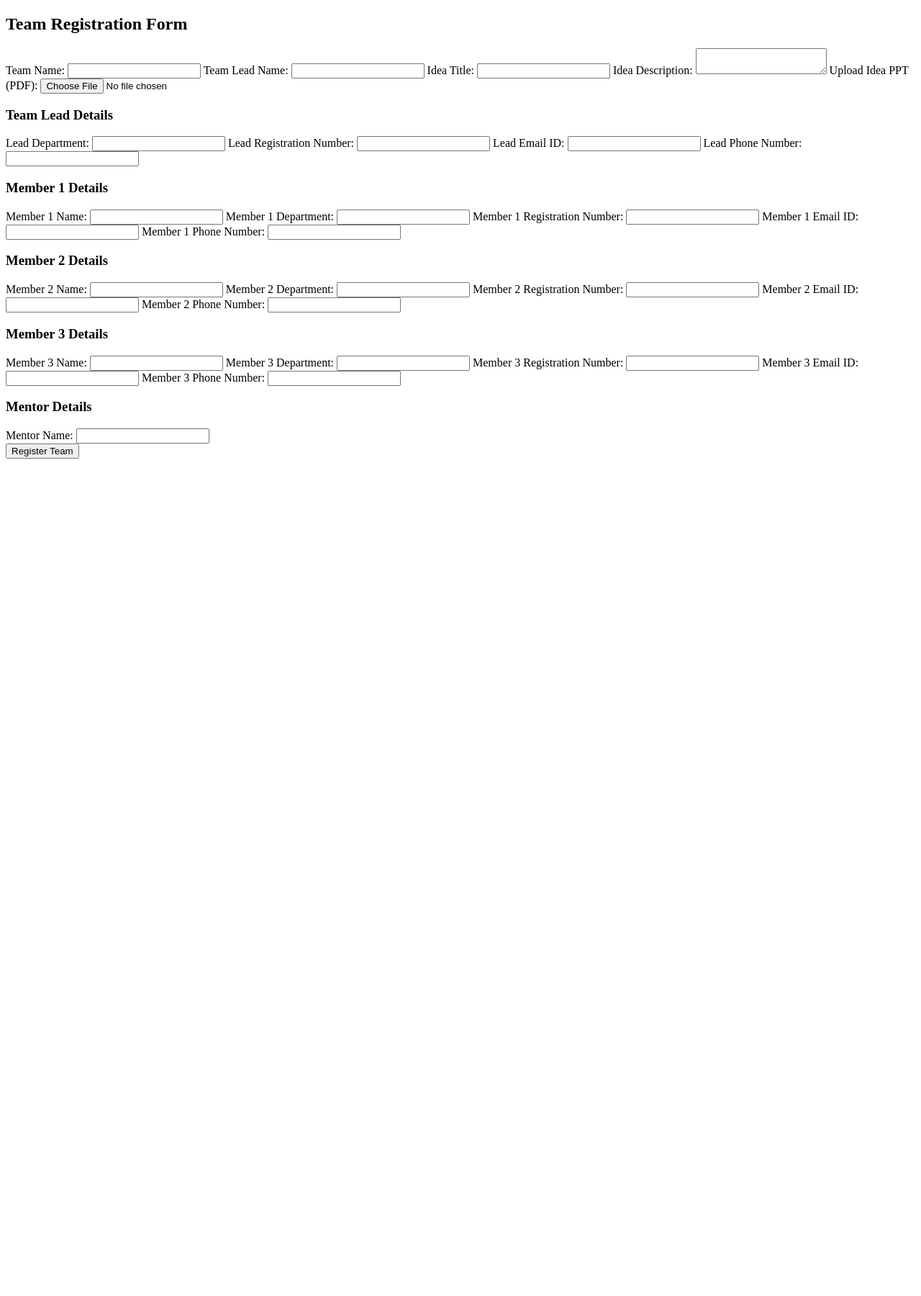
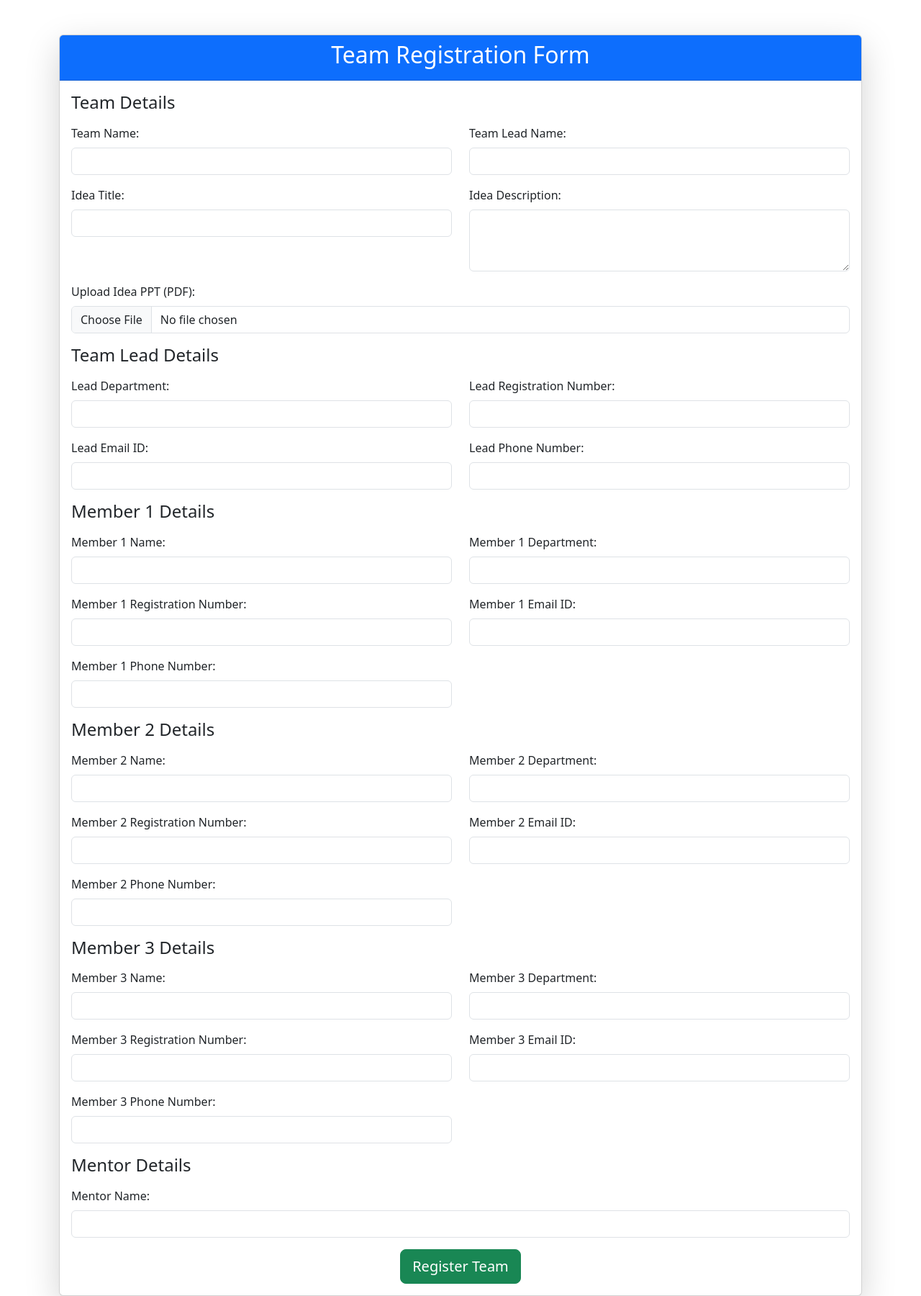
Before and after one commit to srlog/sit-backend, a Flask app: page /register_event in a window 1280 px wide. Shown: the whole page at 72% size. Before the commit the page ends 637 px from the top, so only its background shows below. Run offline with Flask 3, Linux system fonts and the light colour scheme; some libraries are stand-ins or nearby versions.

Commit message:
Styling register.html

```diff
--- a/templates/register_event.html
+++ b/templates/register_event.html
@@ -5,116 +5,174 @@
     <meta http-equiv="X-UA-Compatible" content="IE=edge">
     <meta name="viewport" content="width=device-width, initial-scale=1.0">
     <title>Team Registration</title>
-
+    <!-- Bootstrap CSS -->
+    <link href="https://cdn.jsdelivr.net/npm/bootstrap@5.3.0/dist/css/bootstrap.min.css" rel="stylesheet">
 </head>
 <body>
-    <div class="container">
+    <div class="container mt-5">
+        <div class="card shadow-lg">
+            <div class="card-header text-center bg-primary text-white">
                 <h2>Team Registration Form</h2>
+            </div>
+            <div class="card-body">
                 <form action="/register_event" method="POST" enctype="multipart/form-data">
                     <!-- Hidden input for event name -->
                     <input type="hidden" name="event_name" value="sih2024">
 
-            <!-- Team details -->
-            <div class="form-section">
-                <label for="team_name">Team Name:</label>
-                <input type="text" name="team_name" required>
-
-                <label for="lead_name">Team Lead Name:</label>
-                <input type="text" name="lead_name" required>
-
-                <label for="idea_title">Idea Title:</label>
-                <input type="text" name="idea_title" required>
-
-                <label for="idea_description">Idea Description:</label>
-                <textarea name="idea_description" required></textarea>
-
-                <label for="idea_ppt">Upload Idea PPT (PDF):</label>
-                <input type="file" name="idea_ppt" accept="application/pdf" required>
+                    <!-- Team Details -->
+                    <h4 class="mb-3">Team Details</h4>
+                    <div class="row mb-3">
+                        <div class="col-md-6">
+                            <label for="team_name" class="form-label">Team Name:</label>
+                            <input type="text" class="form-control" name="team_name" required>
+                        </div>
+                        <div class="col-md-6">
+                            <label for="lead_name" class="form-label">Team Lead Name:</label>
+                            <input type="text" class="form-control" name="lead_name" required>
+                        </div>
+                    </div>
+                    <div class="row mb-3">
+                        <div class="col-md-6">
+                            <label for="idea_title" class="form-label">Idea Title:</label>
+                            <input type="text" class="form-control" name="idea_title" required>
+                        </div>
+                        <div class="col-md-6">
+                            <label for="idea_description" class="form-label">Idea Description:</label>
+                            <textarea class="form-control" name="idea_description" rows="3" required></textarea>
+                        </div>
+                    </div>
+                    <div class="mb-3">
+                        <label for="idea_ppt" class="form-label">Upload Idea PPT (PDF):</label>
+                        <input type="file" class="form-control" name="idea_ppt" accept="application/pdf" required>
                     </div>
 
                     <!-- Team Lead Details -->
-            <div class="form-section">
-                <h3>Team Lead Details</h3>
-                <label for="lead_department">Lead Department:</label>
-                <input type="text" name="lead_department" required>
-
-                <label for="lead_registerno">Lead Registration Number:</label>
-                <input type="text" name="lead_registerno" required>
-
-                <label for="lead_mailid">Lead Email ID:</label>
-                <input type="email" name="lead_mailid" required>
-
-                <label for="lead_phoneno">Lead Phone Number:</label>
-                <input type="tel" name="lead_phoneno" required>
+                    <h4 class="mb-3">Team Lead Details</h4>
+                    <div class="row mb-3">
+                        <div class="col-md-6">
+                            <label for="lead_department" class="form-label">Lead Department:</label>
+                            <input type="text" class="form-control" name="lead_department" required>
+                        </div>
+                        <div class="col-md-6">
+                            <label for="lead_registerno" class="form-label">Lead Registration Number:</label>
+                            <input type="text" class="form-control" name="lead_registerno" required>
+                        </div>
+                    </div>
+                    <div class="row mb-3">
+                        <div class="col-md-6">
+                            <label for="lead_mailid" class="form-label">Lead Email ID:</label>
+                            <input type="email" class="form-control" name="lead_mailid" required>
+                        </div>
+                        <div class="col-md-6">
+                            <label for="lead_phoneno" class="form-label">Lead Phone Number:</label>
+                            <input type="tel" class="form-control" name="lead_phoneno" required>
+                        </div>
                     </div>
 
                     <!-- Member 1 Details -->
-            <div class="form-section">
-                <h3>Member 1 Details</h3>
-                <label for="member1_name">Member 1 Name:</label>
-                <input type="text" name="member1_name" required>
-
-                <label for="member1_department">Member 1 Department:</label>
-                <input type="text" name="member1_department" required>
-
-                <label for="member1_registerno">Member 1 Registration Number:</label>
-                <input type="text" name="member1_registerno" required>
-
-                <label for="member1_mailid">Member 1 Email ID:</label>
-                <input type="email" name="member1_mailid" required>
-
-                <label for="member1_phoneno">Member 1 Phone Number:</label>
-                <input type="tel" name="member1_phoneno" required>
+                    <h4 class="mb-3">Member 1 Details</h4>
+                    <div class="row mb-3">
+                        <div class="col-md-6">
+                            <label for="member1_name" class="form-label">Member 1 Name:</label>
+                            <input type="text" class="form-control" name="member1_name" required>
+                        </div>
+                        <div class="col-md-6">
+                            <label for="member1_department" class="form-label">Member 1 Department:</label>
+                            <input type="text" class="form-control" name="member1_department" required>
+                        </div>
+                    </div>
+                    <div class="row mb-3">
+                        <div class="col-md-6">
+                            <label for="member1_registerno" class="form-label">Member 1 Registration Number:</label>
+                            <input type="text" class="form-control" name="member1_registerno" required>
+                        </div>
+                        <div class="col-md-6">
+                            <label for="member1_mailid" class="form-label">Member 1 Email ID:</label>
+                            <input type="email" class="form-control" name="member1_mailid" required>
+                        </div>
+                    </div>
+                    <div class="row mb-3">
+                        <div class="col-md-6">
+                            <label for="member1_phoneno" class="form-label">Member 1 Phone Number:</label>
+                            <input type="tel" class="form-control" name="member1_phoneno" required>
+                        </div>
                     </div>
 
                     <!-- Member 2 Details -->
-            <div class="form-section">
-                <h3>Member 2 Details</h3>
-                <label for="member2_name">Member 2 Name:</label>
-                <input type="text" name="member2_name">
-
-                <label for="member2_department">Member 2 Department:</label>
-                <input type="text" name="member2_department">
-
-                <label for="member2_registerno">Member 2 Registration Number:</label>
-                <input type="text" name="member2_registerno">
-
-                <label for="member2_mailid">Member 2 Email ID:</label>
-                <input type="email" name="member2_mailid">
-
-                <label for="member2_phoneno">Member 2 Phone Number:</label>
-                <input type="tel" name="member2_phoneno">
+                    <h4 class="mb-3">Member 2 Details</h4>
+                    <div class="row mb-3">
+                        <div class="col-md-6">
+                            <label for="member2_name" class="form-label">Member 2 Name:</label>
+                            <input type="text" class="form-control" name="member2_name">
+                        </div>
+                        <div class="col-md-6">
+                            <label for="member2_department" class="form-label">Member 2 Department:</label>
+                            <input type="text" class="form-control" name="member2_department">
+                        </div>
+                    </div>
+                    <div class="row mb-3">
+                        <div class="col-md-6">
+                            <label for="member2_registerno" class="form-label">Member 2 Registration Number:</label>
+                            <input type="text" class="form-control" name="member2_registerno">
+                        </div>
+                        <div class="col-md-6">
+                            <label for="member2_mailid" class="form-label">Member 2 Email ID:</label>
+                            <input type="email" class="form-control" name="member2_mailid">
+                        </div>
+                    </div>
+                    <div class="row mb-3">
+                        <div class="col-md-6">
+                            <label for="member2_phoneno" class="form-label">Member 2 Phone Number:</label>
+                            <input type="tel" class="form-control" name="member2_phoneno">
+                        </div>
                     </div>
 
                     <!-- Member 3 Details -->
-            <div class="form-section">
-                <h3>Member 3 Details</h3>
-                <label for="member3_name">Member 3 Name:</label>
-                <input type="text" name="member3_name">
-
-                <label for="member3_department">Member 3 Department:</label>
-                <input type="text" name="member3_department">
-
-                <label for="member3_registerno">Member 3 Registration Number:</label>
-                <input type="text" name="member3_registerno">
-
-                <label for="member3_mailid">Member 3 Email ID:</label>
-                <input type="email" name="member3_mailid">
-
-                <label for="member3_phoneno">Member 3 Phone Number:</label>
-                <input type="tel" name="member3_phoneno">
+                    <h4 class="mb-3">Member 3 Details</h4>
+                    <div class="row mb-3">
+                        <div class="col-md-6">
+                            <label for="member3_name" class="form-label">Member 3 Name:</label>
+                            <input type="text" class="form-control" name="member3_name">
+                        </div>
+                        <div class="col-md-6">
+                            <label for="member3_department" class="form-label">Member 3 Department:</label>
+                            <input type="text" class="form-control" name="member3_department">
+                        </div>
+                    </div>
+                    <div class="row mb-3">
+                        <div class="col-md-6">
+                            <label for="member3_registerno" class="form-label">Member 3 Registration Number:</label>
+                            <input type="text" class="form-control" name="member3_registerno">
+                        </div>
+                        <div class="col-md-6">
+                            <label for="member3_mailid" class="form-label">Member 3 Email ID:</label>
+                            <input type="email" class="form-control" name="member3_mailid">
+                        </div>
+                    </div>
+                    <div class="row mb-3">
+                        <div class="col-md-6">
+                            <label for="member3_phoneno" class="form-label">Member 3 Phone Number:</label>
+                            <input type="tel" class="form-control" name="member3_phoneno">
+                        </div>
                     </div>
 
                     <!-- Mentor Details -->
-            <div class="form-section">
-                <h3>Mentor Details</h3>
-                <label for="mentor_name">Mentor Name:</label>
-                <input type="text" name="mentor_name">
+                    <h4 class="mb-3">Mentor Details</h4>
+                    <div class="mb-3">
+                        <label for="mentor_name" class="form-label">Mentor Name:</label>
+                        <input type="text" class="form-control" name="mentor_name">
                     </div>
 
-            <!-- Submit button -->
-            <button type="submit">Register Team</button>
+                    <!-- Submit Button -->
+                    <div class="text-center">
+                        <button type="submit" class="btn btn-success btn-lg">Register Team</button>
+                    </div>
                 </form>
             </div>
+        </div>
+    </div>
+
+    <!-- Bootstrap JS and Popper.js -->
+    <script src="https://cdn.jsdelivr.net/npm/bootstrap@5.3.0/dist/js/bootstrap.bundle.min.js"></script>
 </body>
 </html>
```
Lines whose indentation alone changed are shown as unchanged.
